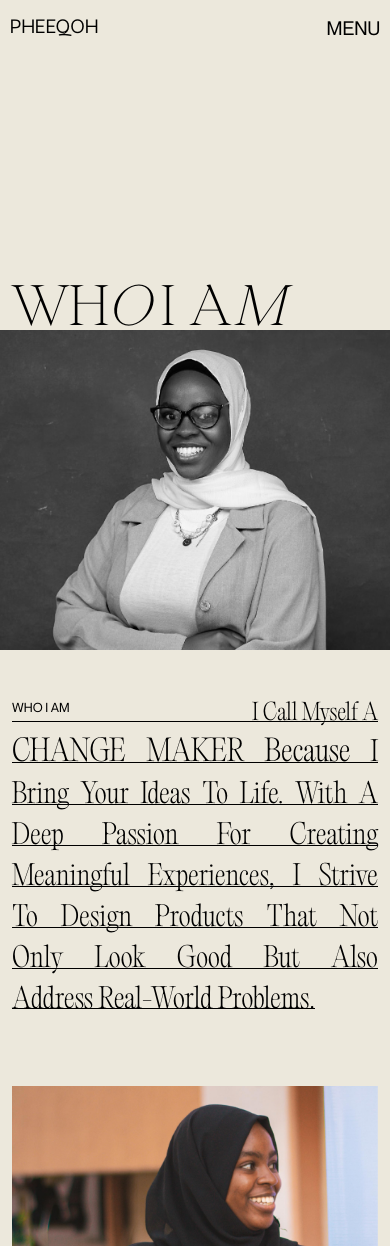
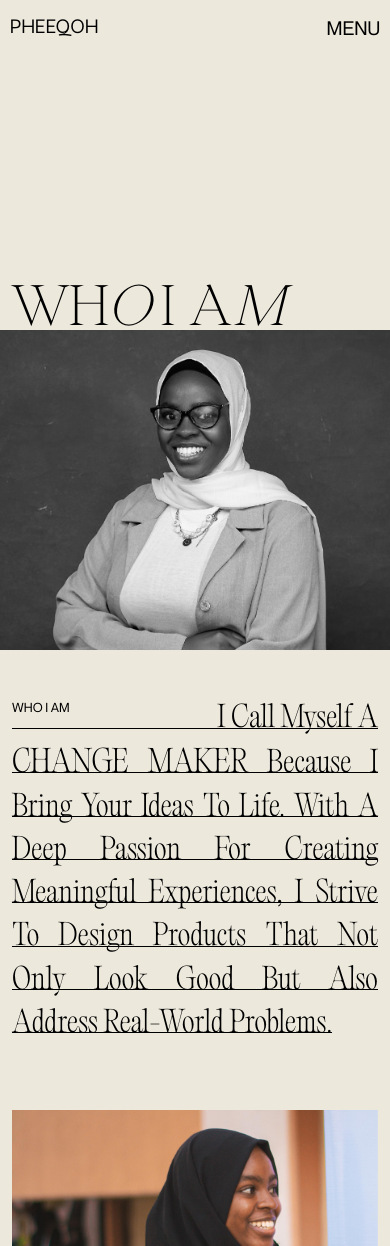
Before and after one commit to Sobur440/pheeqoh, a Next.js app: page /about in a window 390 px wide. Shown: the top 1246 px of the page. Built offline with nearby package versions, Linux system fonts and the light colour scheme.

Commit message:
more fixes

```diff
--- a/src/app/about/page.jsx
+++ b/src/app/about/page.jsx
@@ -44,15 +44,15 @@ const About = () => {
             <p className="uppercase text-[.8rem] font-neueMontreal font-extralight">
               who i am
             </p>
-            <p>I call myself a</p>
+            <p className="text-[7.4vw]">I call myself a</p>
           </div>
 
           <div
-            className="w-full text-[7vw]"
+            className="w-full text-[7.4vw]"
             style={{ textAlignLast: "justify" }}
           >
             <p className={`${styles.aboutMobile} block w-full relative`}>
-              <span className="text-[7.5vw]">CHANGE MAKER because</span> I
+              <span className="text-[7.7vw]">CHANGE MAKER </span> because I
             </p>
             <p className={`${styles.aboutMobile} block w-full relative`}>
               bring your ideas to life. With a
@@ -84,9 +84,7 @@ const About = () => {
             </p>
             <p>
               I call myself a{" "}
-              <span className="text-[4vw] xl:text-[4.3vw]">
-                CHANGE MAKER because
-              </span>{" "}
+              <span className="text-[4vw] xl:text-[4.3vw]">CHANGE MAKER</span>{" "}
               because I bring
             </p>
           </div>
--- a/src/app/page.js
+++ b/src/app/page.js
@@ -62,7 +62,7 @@ const Home = () => {
 
       <section className="my-[4rem]">
         <div
-          className={`max-w-[80%] md:max-w-[36rem] ml-3 mb-[1rem] text-justify text-[.9rem] md:text-[3vw] lg:hidden font-neueMontreal`}
+          className={`max-w-[60%] md:max-w-[36rem] ml-3 mb-[3rem] text-justify text-[1rem] md:text-[3vw] lg:hidden font-neueMontreal`}
         >
           <p className="text-right">
             I&apos;m Bello Taofeeqah, but you can call
--- a/src/components/ReachOut.jsx
+++ b/src/components/ReachOut.jsx
@@ -17,7 +17,7 @@ const ReachOut = () => {
           </p>
           <p className="text-[8.5vw]">AVAILABLE</p>
         </div>
-        <p className="lg:hidden text-[2.5vw] font-neueMontreal max-w-[70%] md:max-w-[33rem] mb-[2rem]">
+        <p className="lg:hidden text-[1rem] font-neueMontreal max-w-[70%] md:max-w-[33rem] mb-[2rem]">
           👋 I&apos;m actively looking for opportunities in product Design (UI
           UX). I am open to working in roles that are remote, full time or
           contract-based. Kindly reach out to me if you are building something
```
